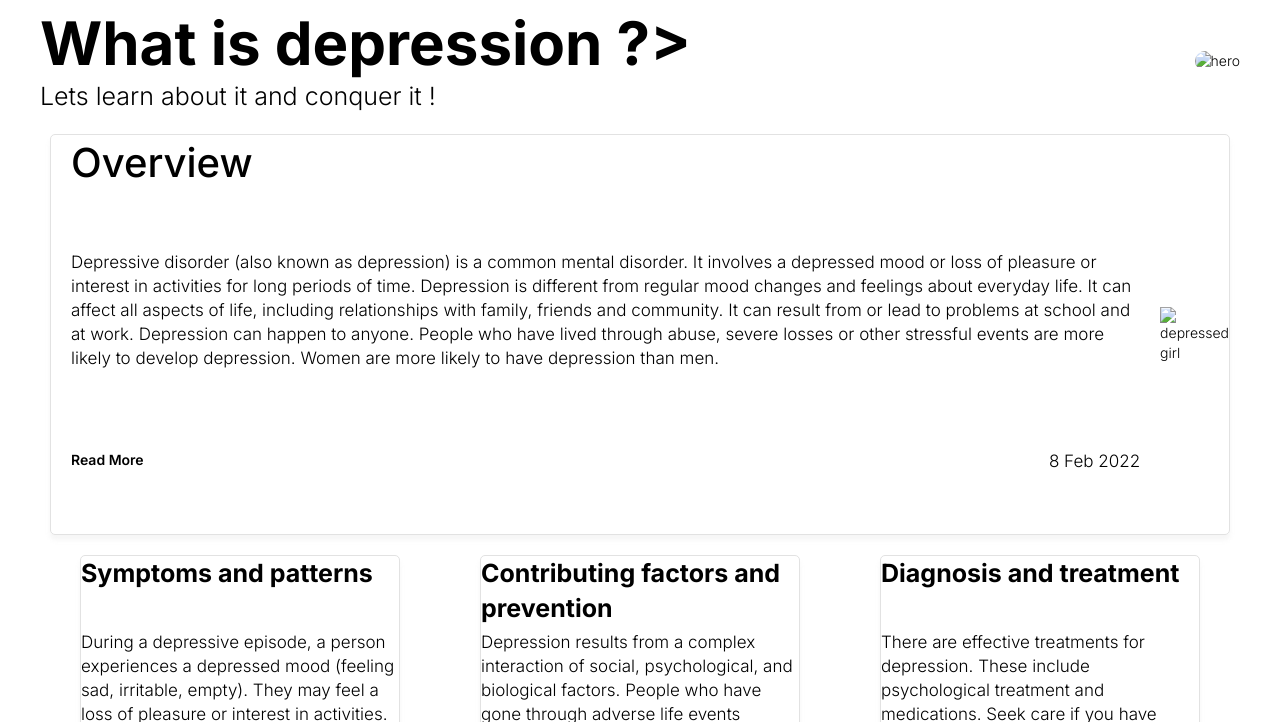
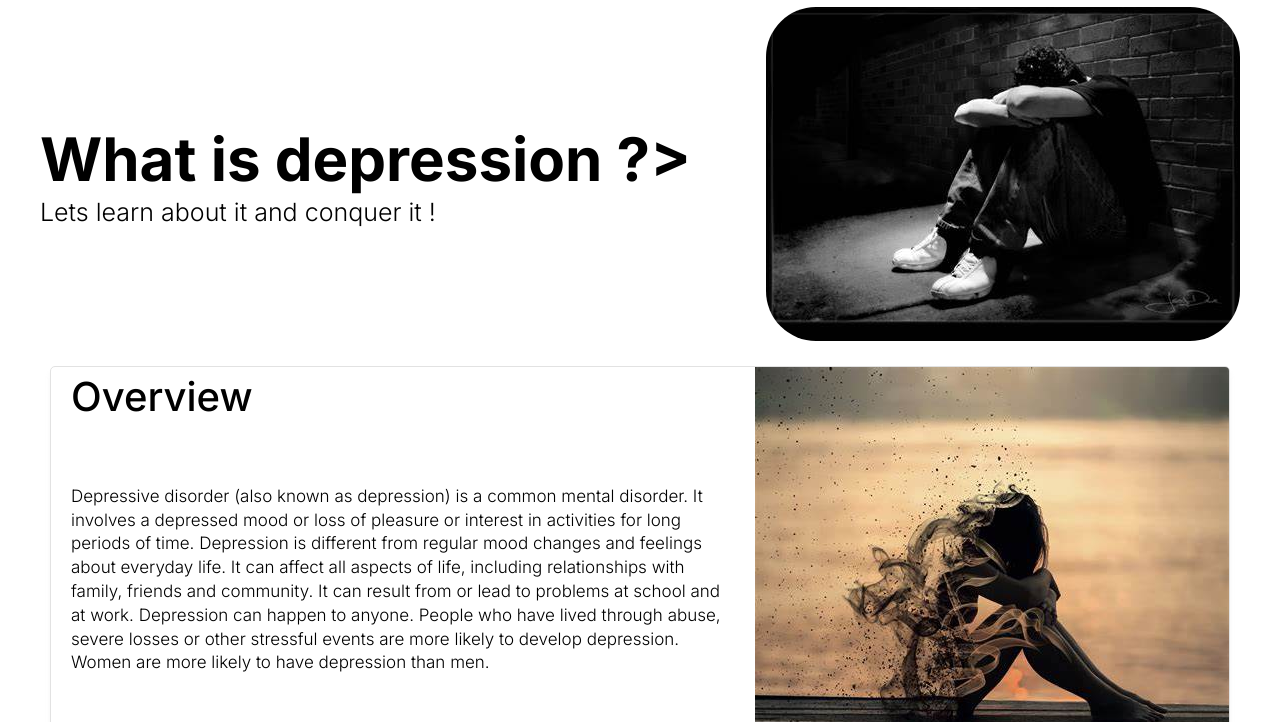
Before and after one commit to WarisaMahmoodAnsari/Code_Sage, a plain HTML site: page index.html in a window 1280 px wide. Shown: the part 42-764 px from the top of the page. Drawn offline with Linux system fonts and the light colour scheme.

Commit message:
Update index.html

```diff
--- a/index.html
+++ b/index.html
@@ -38,7 +38,7 @@
           <h4>Lets learn about it and conquer it !</h4>
         </div>
         <div class="hero_image">
-          <img src="images/depression.jpg" alt="hero" />
+          <img src="depression.jpg" alt="hero" />
         </div>
       </section>
       <div class="h-card">
@@ -54,7 +54,7 @@
             <a href="post.html"><button class="read-btn">Read More</button></a>
           </div>
         </div>
-        <img src="images/depression girl.jpg" alt="depressed girl" />
+        <img src="depression girl.jpg" alt="depressed girl" />
       </div>
 
       <div class="card_container">
```
